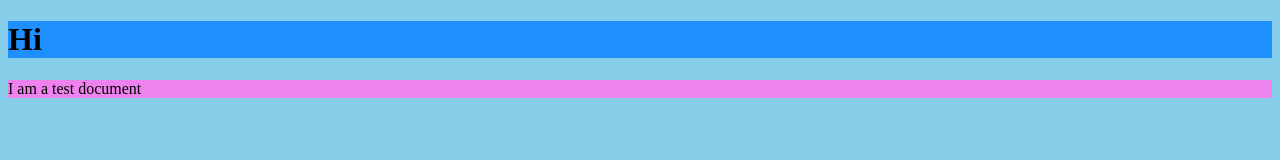
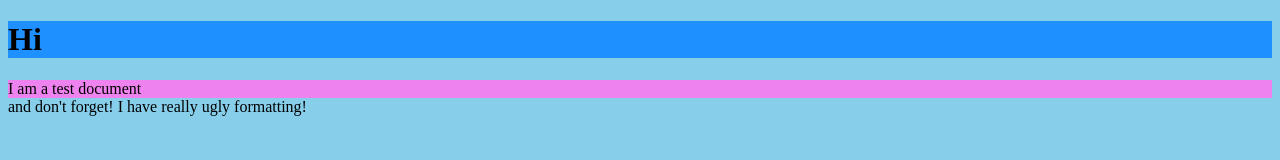
Before and after one commit to nataliecc1701/creationExercise, a plain HTML site: page index.html in a window 1280 px wide. Drawn offline with Linux system fonts and the light colour scheme.

Commit message:
added even more text to index.html

```diff
--- a/index.html
+++ b/index.html
@@ -6,5 +6,6 @@
       <h1 id="id-style" class="class-style">Hi</h1>
     </div>
     <div class="class-style">I am a test document</div>
+    <div>and don't forget! I have really ugly formatting!</div>
   </body>
 </html>
```
